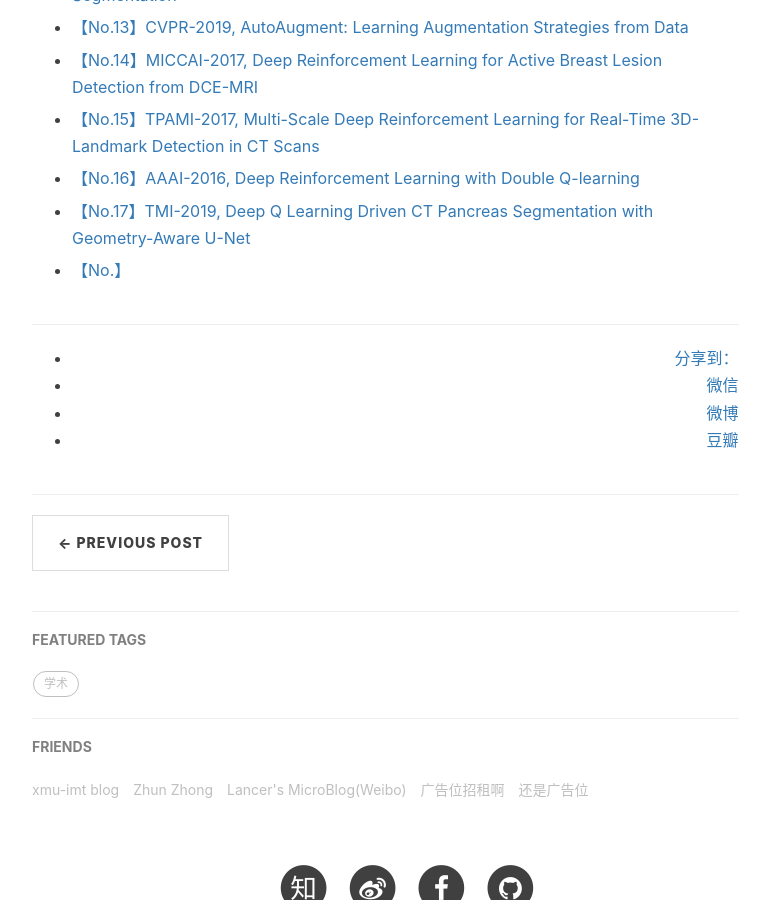
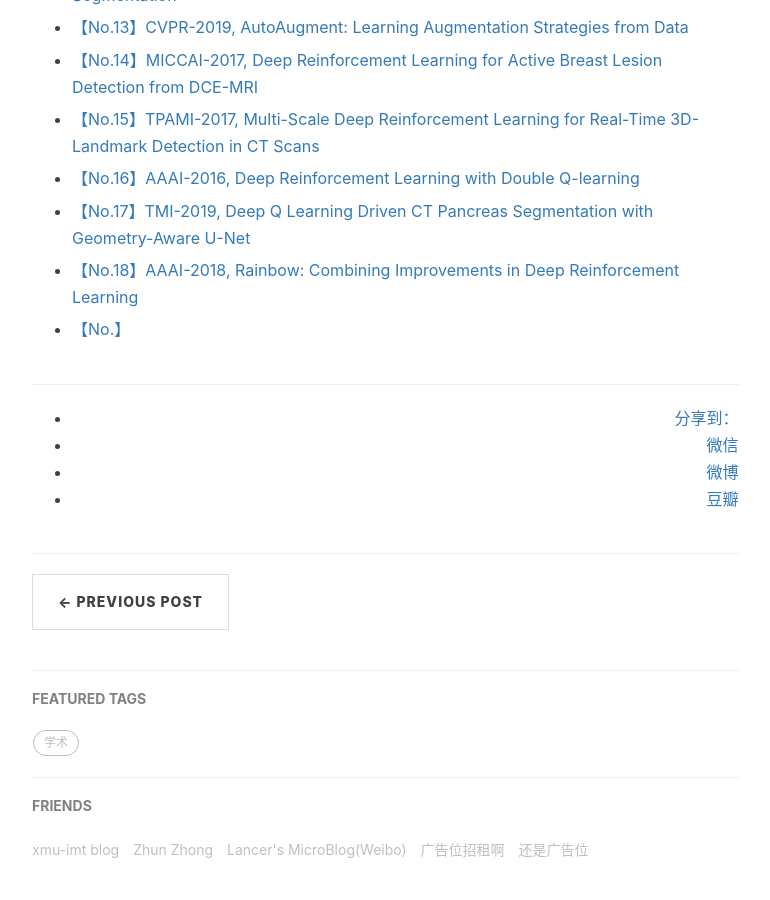
Before and after one commit to LancerLian/myBlog, a Jekyll site: the page built from _posts/2019-6-1-DIG_PPR.markdown, in a window 1280 px wide and 900 px high, scrolled down 1241 px. Shown: the whole window, without its empty margins (233-1003 px from the left). Built offline with Jekyll 4.4.1, drawn with Linux system fonts in a browser that asks for light colours; nearby versions of some CDN libraries; a script that is not in the unit is left out; comment, search, counter and statistics services are not loaded.

Commit message:
Update 2019-6-1-DIG_PPR.markdown

```diff
--- a/_posts/2019-6-1-DIG_PPR.markdown
+++ b/_posts/2019-6-1-DIG_PPR.markdown
@@ -47,6 +47,8 @@
 
 - [【No.17】TMI-2019, Deep Q Learning Driven CT Pancreas Segmentation with Geometry-Aware U-Net](http://lancerlian.win/PDFs/PPR_17-TMI-DQN_pancreas.pdf)
 
+- [【No.18】AAAI-2018, Rainbow: Combining Improvements in Deep Reinforcement Learning](http://lancerlian.win/PDFs/PPR_18-AAAI18_Rainbow.pdf)
+
 - [【No.】](http://lancerlian.win/PDFs/)
 
 
```
